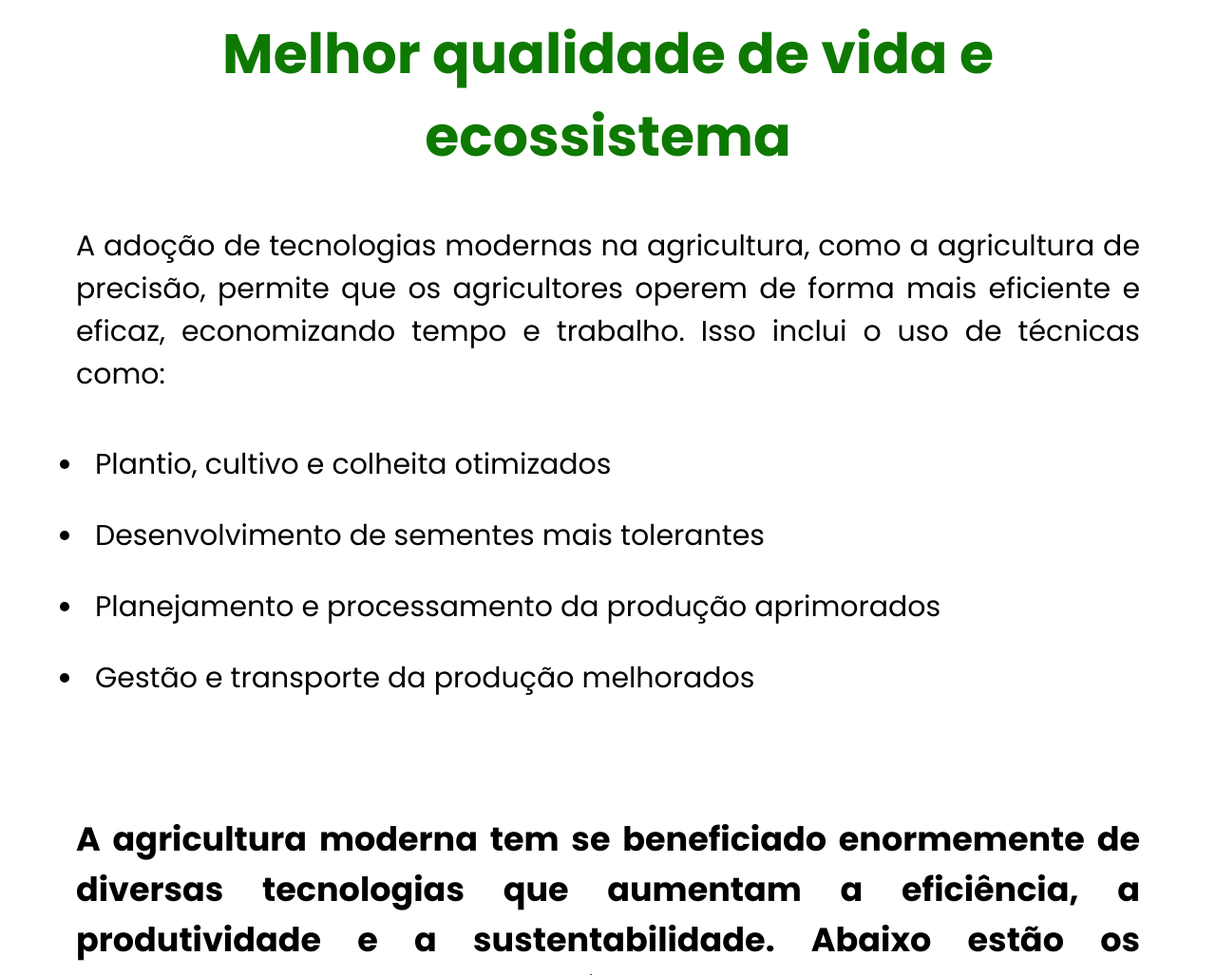
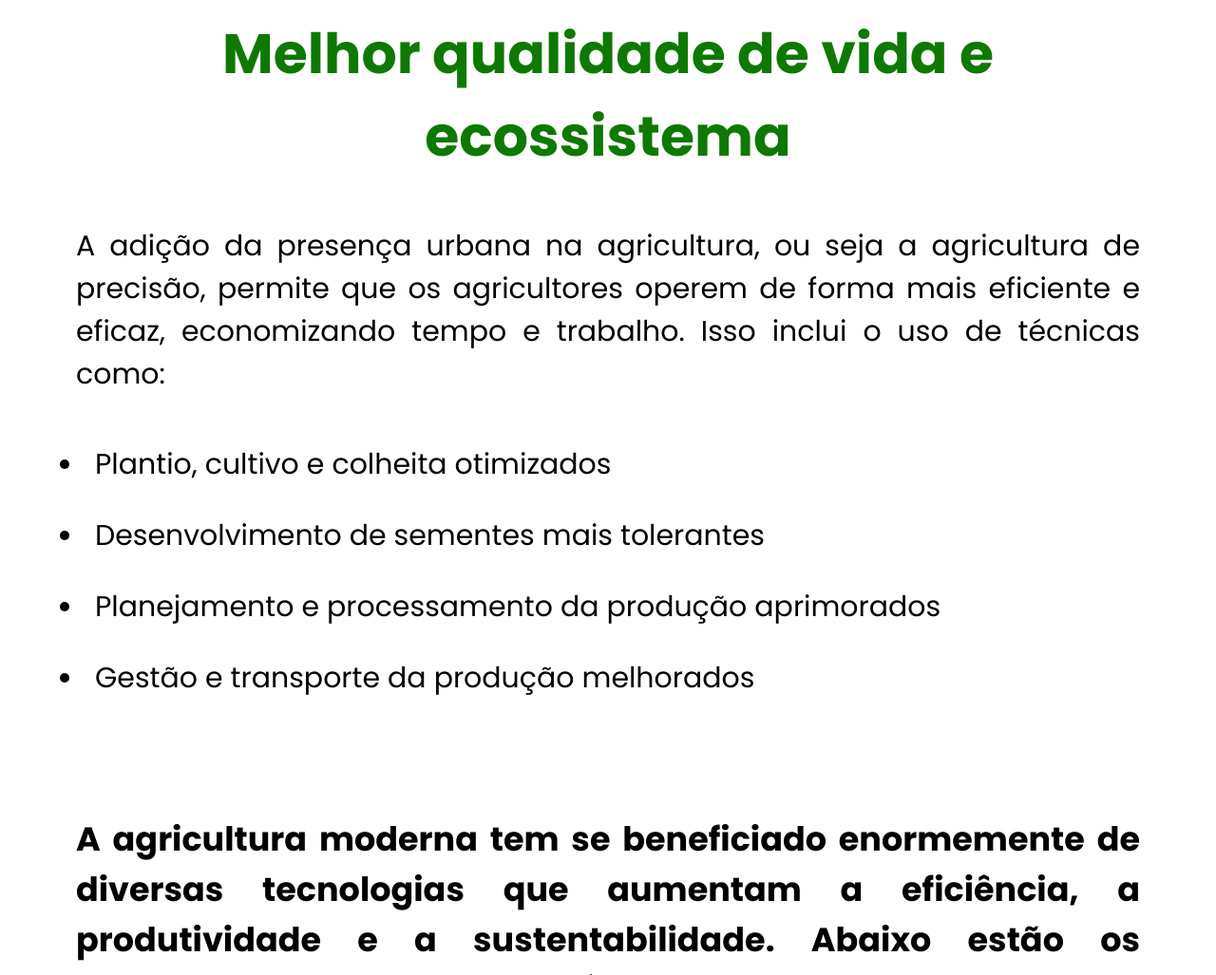
Before and after one commit to FredericoFonsecaFerro/agrinho2025, a plain HTML site: page index.html in a window 1280 px wide. Shown: the part 1789-2816 px from the top of the page at 95% size. Drawn offline with Linux system fonts and the light colour scheme.

Commit message:
Add files via upload

```diff
--- a/index.html
+++ b/index.html
@@ -43,7 +43,7 @@
 
 
         <section class="titulo2"><h3> Melhor qualidade de vida e ecossistema </h3></section>
-            <p class="informações-texto"> A adoção de tecnologias modernas na agricultura, como a agricultura de precisão, permite que os agricultores operem de forma mais eficiente e eficaz, economizando tempo e trabalho. Isso inclui o uso de técnicas como: </p>
+            <p class="informações-texto"> A adição da presença urbana na agricultura, ou seja a agricultura de precisão, permite que os agricultores operem de forma mais eficiente e eficaz, economizando tempo e trabalho. Isso inclui o uso de técnicas como: </p>
                <ul class="lista">
                 <li>Plantio, cultivo e colheita otimizados</li>
                <li>Desenvolvimento de sementes mais tolerantes</li>
```
